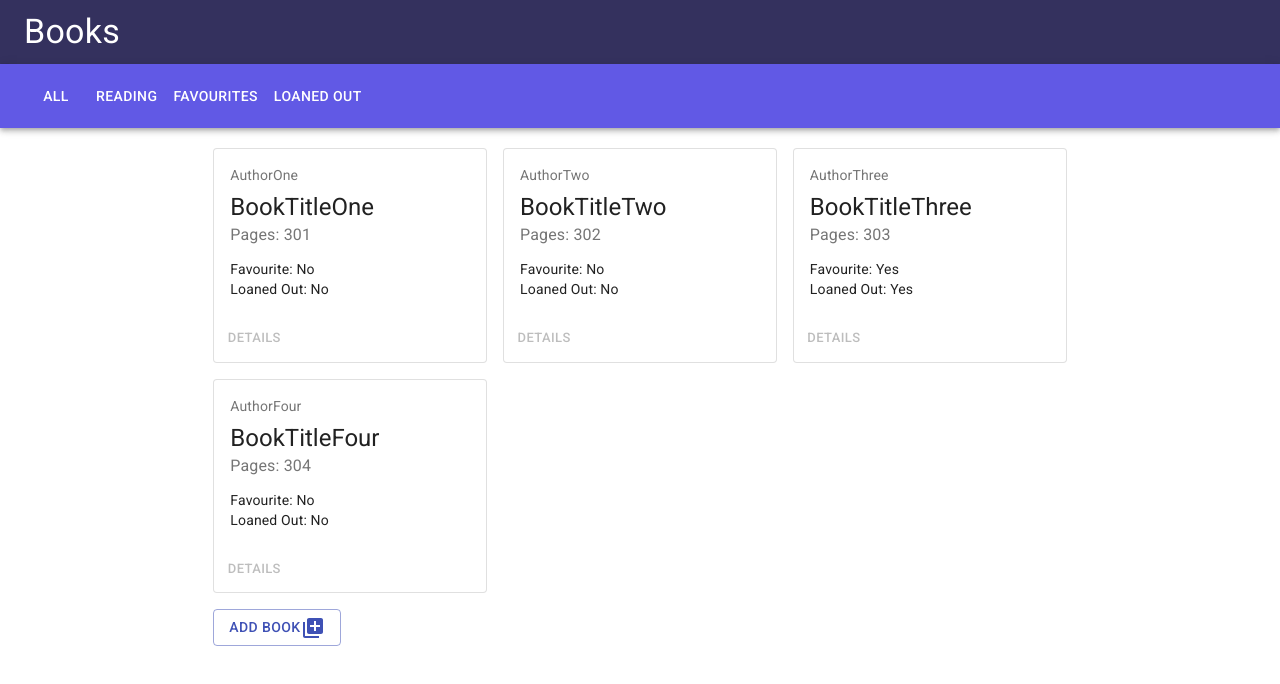
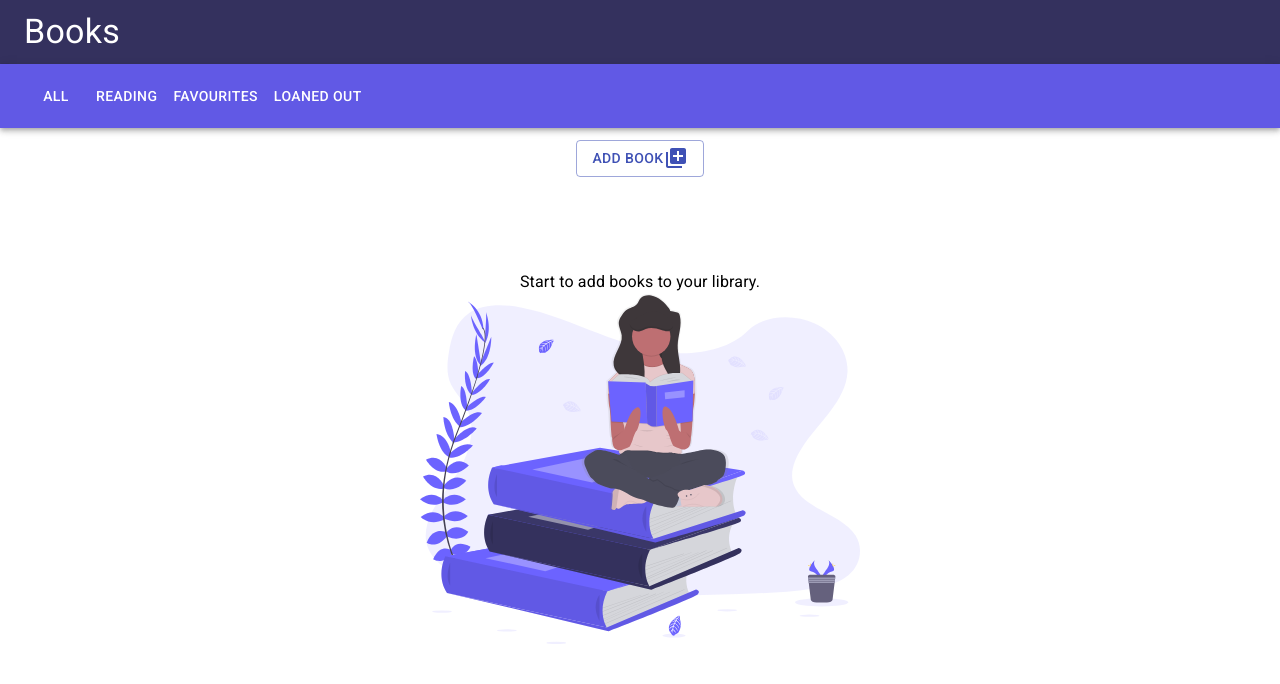
Before and after one commit to flsoller/library-react-app, a React (Create React App) app: page / in a window 1280 px wide. Shown: the top 684 px of the page. Built offline with nearby package versions, Linux system fonts and the light colour scheme.

Commit message:
Empty books array displays default content.

```diff
--- a/src/components/content/ContentHolder.jsx
+++ b/src/components/content/ContentHolder.jsx
@@ -5,6 +5,7 @@ import React, { useState } from 'react';
 import CardItem from './CardItem';
 import { Grid, makeStyles } from '@material-ui/core';
 import AddBookModal from './AddBookModal';
+import EmptyDefault from './EmptyDefault';
 
 // Material-UI styling hook.
 const useStyles = makeStyles({
@@ -23,38 +24,23 @@ function ContentHolder() {
 
   // React useState hook.
   const [books, setBooks] = useState([
-    {
-      title: 'BookTitleOne',
-      author: 'AuthorOne',
-      pages: 301,
-      isFav: false,
-      isLoaned: false,
-      key: Math.random(),
-    },
-    {
-      title: 'BookTitleTwo',
-      author: 'AuthorTwo',
-      pages: 302,
-      isFav: false,
-      isLoaned: false,
-      key: Math.random(),
-    },
-    {
-      title: 'BookTitleThree',
-      author: 'AuthorThree',
-      pages: 303,
-      isFav: true,
-      isLoaned: true,
-      key: Math.random(),
-    },
-    {
-      title: 'BookTitleFour',
-      author: 'AuthorFour',
-      pages: 304,
-      isFav: false,
-      isLoaned: false,
-      key: Math.random(),
-    },
+    // DUMMY DATA FOR TESTING
+    // {
+    //   title: 'BookTitleOne',
+    //   author: 'AuthorOne',
+    //   pages: 301,
+    //   isFav: false,
+    //   isLoaned: false,
+    //   key: Math.random(),
+    // },
+    // {
+    //   title: 'BookTitleTwo',
+    //   author: 'AuthorTwo',
+    //   pages: 302,
+    //   isFav: false,
+    //   isLoaned: false,
+    //   key: Math.random(),
+    // },
   ]);
 
   // Display all books from state.
@@ -70,6 +56,11 @@ function ContentHolder() {
     </Grid>
   ));
 
+  // Display default screen when no books in library.
+  const noBooks = () => {
+    return books.length === 0 ? <EmptyDefault /> : null;
+  };
+
   // Handle input from dialog
   const handleInputDialog = (input) => {
     setBooks([...books, input]);
@@ -79,10 +70,11 @@ function ContentHolder() {
   //JSX
   return (
     <Grid container spacing={2} className={classes.topMargin}>
-      {renderBooks}
-      <Grid item xs={12}>
+      <Grid container justify="center">
         <AddBookModal handleInputDialog={handleInputDialog} />
       </Grid>
+      {noBooks()}
+      {renderBooks}
     </Grid>
   );
 }
--- a/src/components/content/EmptyDefault.jsx
+++ b/src/components/content/EmptyDefault.jsx
@@ -23,7 +23,7 @@ const EmptyDefault = () => {
       spacing={0}
       alignItems="center"
       justify="center"
-      style={{ minHeight: '75vh' }}
+      style={{ minHeight: '70vh' }}
     >
       <Typography>Start to add books to your library.</Typography>
       <Image src={defaultBackground} alt="Default background." />
```
